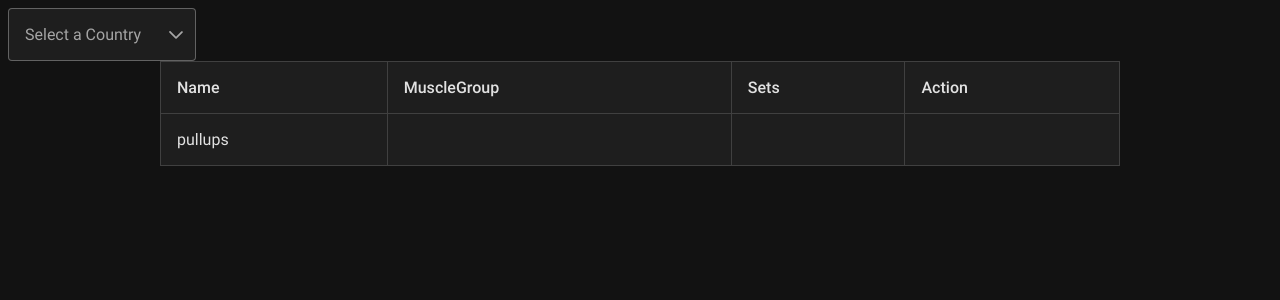
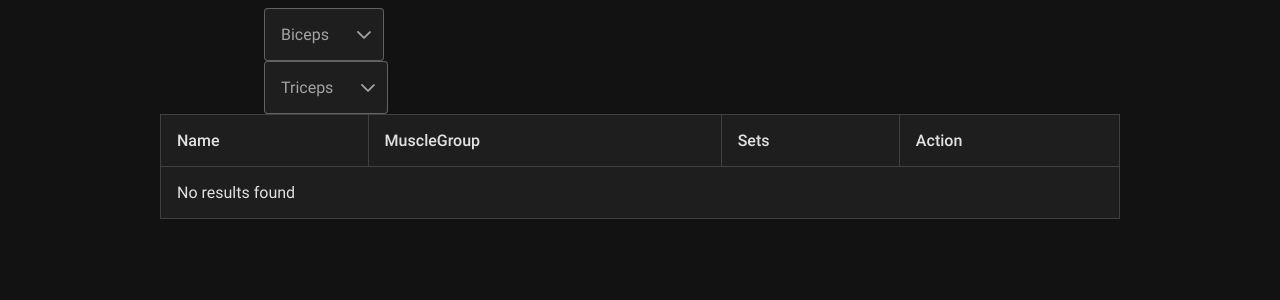
Before and after one commit to Nader-cpu/gym, a React (Create React App) app: page / in a window 1280 px wide. Shown: the top 300 px of the page. Built offline with nearby package versions, Linux system fonts and the light colour scheme.

Commit message:
Better state management

```diff
--- a/src/App.js
+++ b/src/App.js
@@ -1,13 +1,80 @@
 import FilterDemo from "./components/dropdown";
 import GridLinesDemo from "./components/dataTable";
+import { useState } from "react";
 
 function App() {
-	return (
-		<>
-			<FilterDemo />
-			<GridLinesDemo />
-		</>
-	);
+  const [selectedExercises, setSelectedExercises] = useState([]);
+  const biceps = [
+    {
+      name: "Reverse Curl",
+      code: "RC",
+      muscleGroup: "Biceps",
+      sets: "12-10-8",
+    },
+    {
+      name: "Wide-Grip Curl",
+      code: "WGC",
+      muscleGroup: "Biceps",
+      sets: "10-10-10-10",
+    },
+    {
+      name: "Conventional Barbell Curl",
+      code: "CBC",
+      muscleGroup: "Biceps",
+      sets: "12-10-8",
+    },
+    {
+      name: "Dumbbell Curl",
+      code: "DC",
+      muscleGroup: "Biceps",
+      sets: "12-10-8",
+    },
+  ];
+
+  const triceps = [
+    {
+      name: "Triceps Kickbacks",
+      code: "TK",
+      muscleGroup: "Triceps",
+      sets: "12-10-8",
+    },
+    {
+      name: "Triceps Dips",
+      code: "TD",
+      muscleGroup: "Triceps",
+      sets: "10-10-10-10",
+    },
+    {
+      name: "Rope Pushdowns",
+      code: "RP",
+      muscleGroup: "Triceps",
+      sets: "12-10-8",
+    },
+    {
+      name: "Decline Triceps Extension",
+      code: "DTE",
+      muscleGroup: "Triceps",
+      sets: "12-10-8",
+    },
+  ];
+  return (
+    <>
+      <FilterDemo
+        placeHolder={"Biceps"}
+        exercises={biceps}
+        selectedExercises={selectedExercises}
+        change={setSelectedExercises}
+      />
+      <FilterDemo
+        placeHolder={"Triceps"}
+        exercises={triceps}
+        selectedExercises={selectedExercises}
+        change={setSelectedExercises}
+      />
+
+      <GridLinesDemo selectedExercises={selectedExercises} />
+    </>
+  );
 }
 
 export default App;
--- a/src/components/dataTable.js
+++ b/src/components/dataTable.js
@@ -2,19 +2,14 @@ import React, { useState, useEffect } from "react";
 import { DataTable } from "primereact/datatable";
 import { Column } from "primereact/column";
 
-export default function GridLinesDemo() {
-	const [products, setProducts] = useState([
-		{ name: "pullups", MuscleGroup: "back" },
-	]);
-
-	useEffect(() => {}, []);
-
+export default function GridLinesDemo({ selectedExercises }) {
   return (
     <div className="card">
       <DataTable
-				value={products}
+        value={selectedExercises}
         showGridlines
-				tableStyle={{ margin: "auto", width: "75vw" }}>
+        tableStyle={{ margin: "auto", width: "75vw" }}
+      >
         <Column field="name" header="Name"></Column>
         <Column field="muscleGroup" header="MuscleGroup"></Column>
         <Column field="sets" header="Sets"></Column>
--- a/src/components/dropdown.js
+++ b/src/components/dropdown.js
@@ -1,22 +1,17 @@
 import React, { useState } from "react";
 import { Dropdown } from "primereact/dropdown";
+import { DataTable } from "primereact/datatable";
+import { Column } from "primereact/column";
 
-export default function FilterDemo() {
-	const [selectedCountry, setSelectedCountry] = useState(null);
-	const countries = [
-		{ name: "Australia", code: "AU" },
-		{ name: "Brazil", code: "BR" },
-		{ name: "China", code: "CN" },
-		{ name: "Egypt", code: "EG" },
-		{ name: "France", code: "FR" },
-		{ name: "Germany", code: "DE" },
-		{ name: "India", code: "IN" },
-		{ name: "Japan", code: "JP" },
-		{ name: "Spain", code: "ES" },
-		{ name: "United States", code: "US" },
-	];
+export default function FilterDemo({
+  placeHolder,
+  exercises,
+  selectedExercises,
+  change,
+}) {
+  const [selectedExercise, setSelectedExercise] = useState([]);
 
-	const selectedCountryTemplate = (option, props) => {
+  const selectedExerciseTemplate = (option, props) => {
     if (option) {
       return (
         <div className="flex align-items-center">
@@ -49,23 +44,30 @@ export default function FilterDemo() {
   };
 
   const handleSelectChange = (value) => {
-		setSelectedCountry(value);
     console.log(value);
+    setSelectedExercise([...selectedExercises, value]);
+    change([...selectedExercises, value]);
+    console.log(selectedExercise.length);
   };
 
   return (
-		<div className="card flex justify-content-center">
+    <>
+      <div
+        className="card flex justify-content-center align-items-center gap-4"
+        style={{ marginLeft: "20vw" }}
+      >
         <Dropdown
-				value={selectedCountry}
+          value={exercises}
           onChange={(e) => handleSelectChange(e.value)}
-				options={countries}
+          options={exercises}
           optionLabel="name"
-				placeholder="Select a Country"
+          placeholder={placeHolder}
           filter
-				valueTemplate={selectedCountryTemplate}
+          valueTemplate={selectedExerciseTemplate}
           itemTemplate={countryOptionTemplate}
           className="w-full md:w-14rem"
         />
       </div>
+    </>
   );
 }
```
Lines whose indentation alone changed are shown as unchanged.
